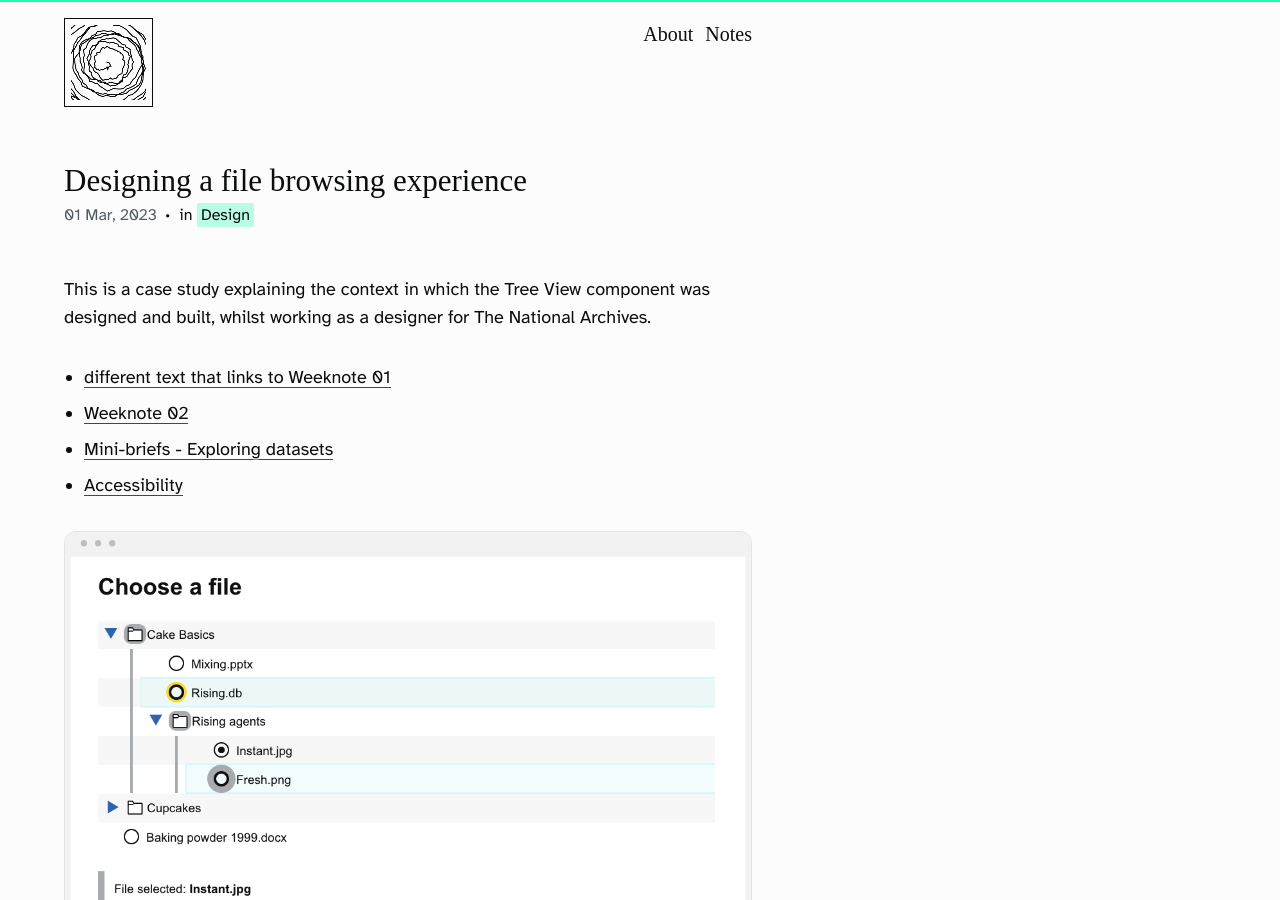
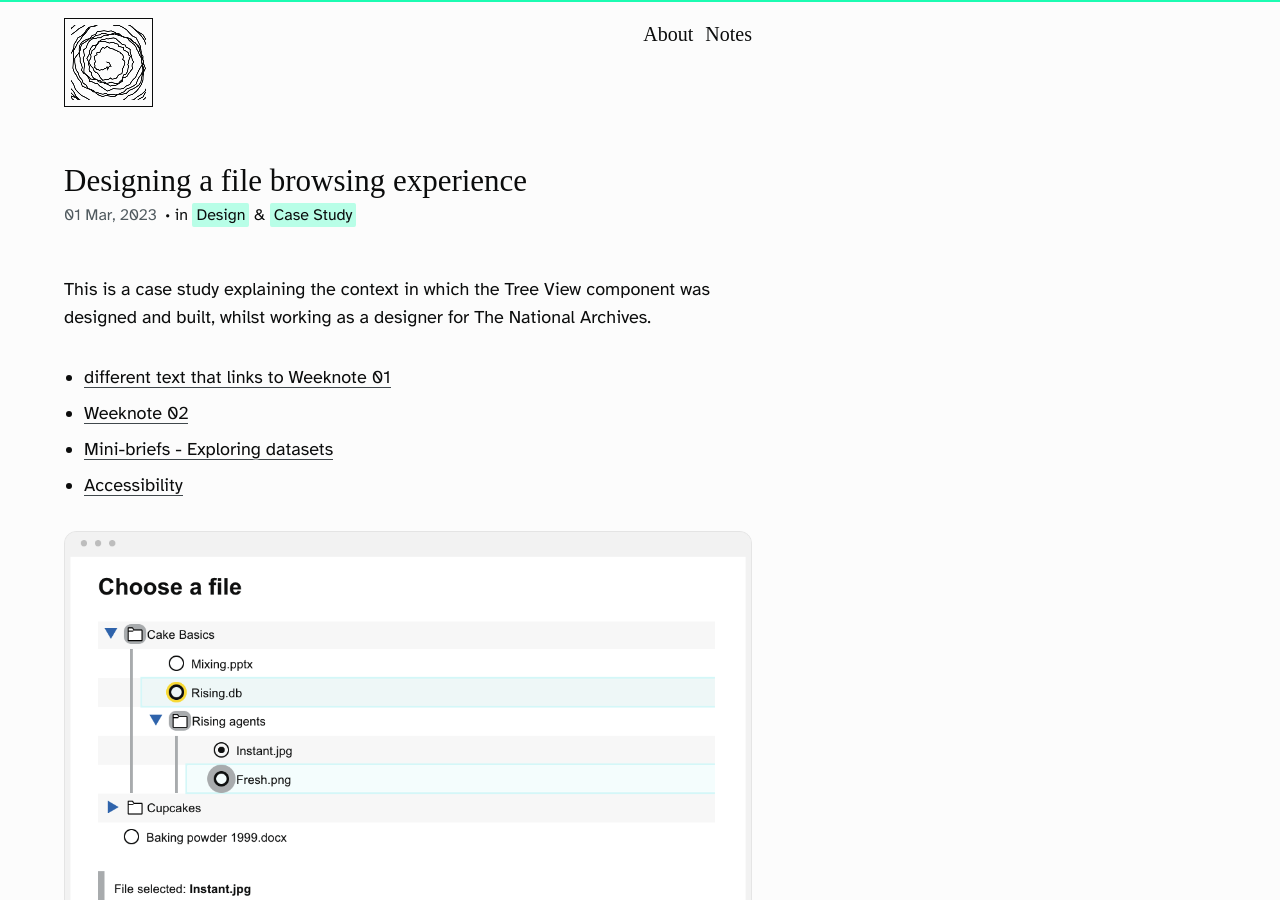
Before and after one commit to garethfoote/gfoote, a Jekyll site: the page built from collections/_writing/Designing a file browsing experience.md, in a window 1280 px wide and 900 px high. Built offline with Jekyll 4.4.1, drawn with Linux system fonts in a browser that asks for light colours; some web fonts are replaced.

Commit message:
Adding types

```diff
--- a/_layouts/post.html
+++ b/_layouts/post.html
@@ -7,7 +7,14 @@ layout: default
     <h1>{{page.title}}</h1>
     <div class="post-hero__metadata">
       <time datetime="{{page.date}}">{{ page.date |  date: "%d %b, %Y" }}</time>
+      {%- assign hasTopic = false -%}
+      {% if page.topics.size > 0 %}
+      {%- assign hasTopic = true -%}
       <span class="whitespace-nowrap">in&nbsp;<a href="{{site.baseurl}}/topic/{{page.topics[0]}}" class="tag">{{page.topics[0]}}</a></span>
+      {%- endif -%}
+      {%- if page.types.size > 0 -%}
+      <span class="whitespace-nowrap">{% if hasTopic %}&nbsp;&amp;{% else %}in{% endif %}&nbsp;<a href="{{site.baseurl}}/type/{{page.types[0]}}" class="tag">{{page.types[0]}}</a></span>
+      {% endif %}
     </div>
   </header>
   <div class="content">
```
